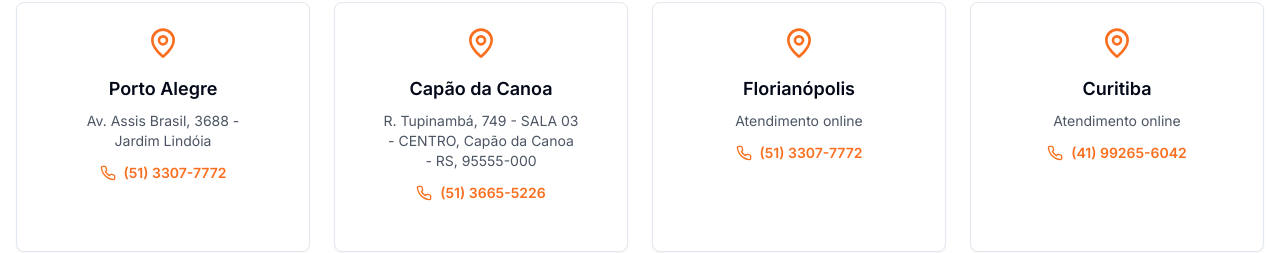
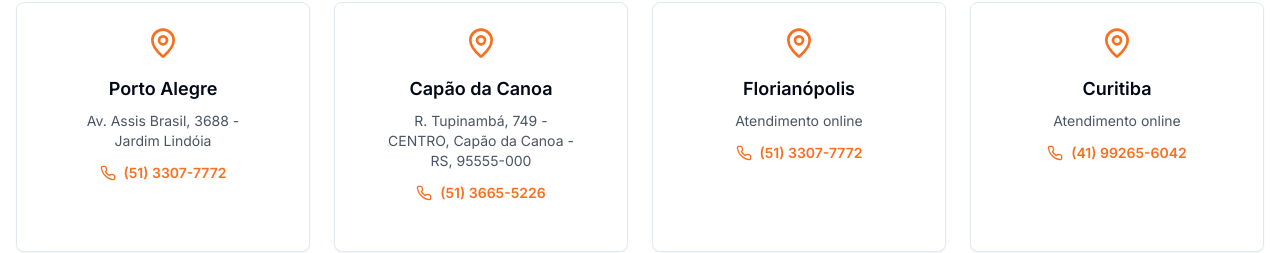
Before and after one commit to brendonalcantara97/multa-lead-flow, a React (Vite) app: page / in a window 1280 px wide. Shown: the part 2776-3029 px from the top of the page. Built offline with nearby package versions, Linux system fonts and the light colour scheme.

Commit message:
Remove "SALA 03 -" from address
Remove "SALA 03 -" from the address in the contact information.

```diff
--- a/src/pages/Index.tsx
+++ b/src/pages/Index.tsx
@@ -509,7 +509,7 @@ Solicite agora mesmo sua análise gratuita!</p>
             phone: "(51) 3307-7772"
           }, {
             city: "Capão da Canoa",
-            address: "R. Tupinambá, 749 - SALA 03 - CENTRO, Capão da Canoa - RS, 95555-000",
+            address: "R. Tupinambá, 749 - CENTRO, Capão da Canoa - RS, 95555-000",
             phone: "(51) 3665-5226"
           }, {
             city: "Florianópolis",
```
